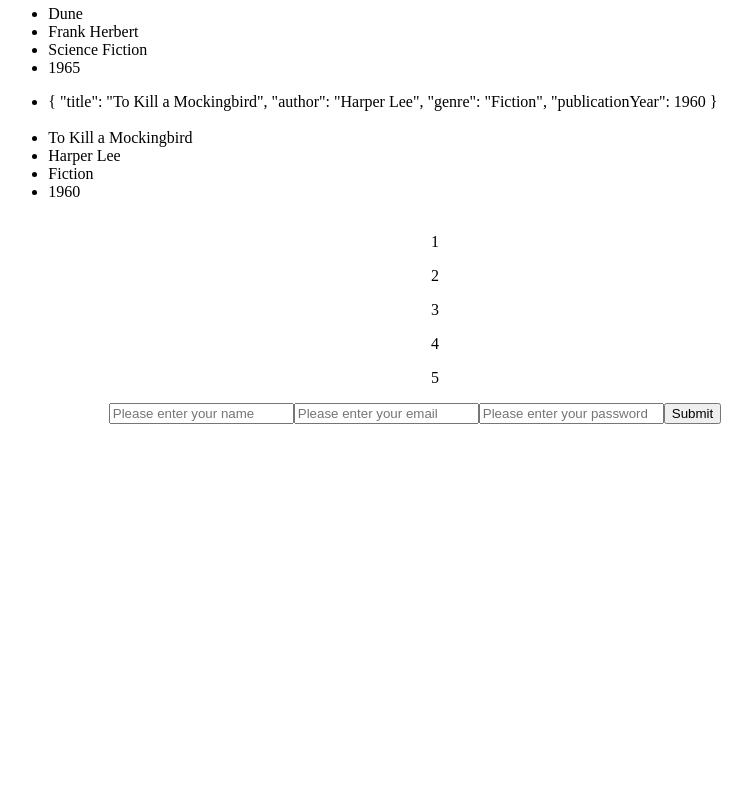
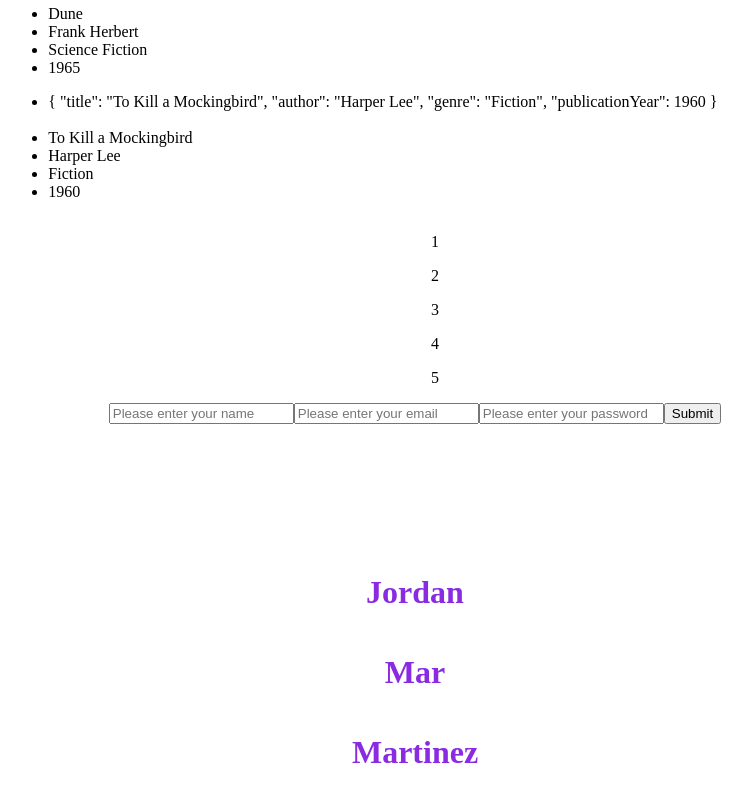
Before and after one commit to marita703/vuejscurse, a Vue app: page / in a window 1280 px wide. Shown: the part 6655-7455 px from the top of the page, without its empty margins (225-977 px from the left). Before the commit the page ends 7216 px from the top, so only its background shows below. Built offline with nearby package versions, Linux system fonts and the light colour scheme.

Commit message:
dynamic props

```diff
--- a/package.json
+++ b/package.json
@@ -15,10 +15,12 @@
   },
   "devDependencies": {
     "@rushstack/eslint-patch": "^1.8.0",
+    "@typescript-eslint/eslint-plugin": "^7.16.0",
+    "@typescript-eslint/parser": "^7.16.0",
     "@vitejs/plugin-vue": "^5.0.5",
     "@vue/eslint-config-prettier": "^9.0.0",
     "eslint": "^8.57.0",
-    "eslint-plugin-vue": "^9.23.0",
+    "eslint-plugin-vue": "^9.27.0",
     "prettier": "^3.2.5",
     "vite": "^5.3.1",
     "vite-plugin-vue-devtools": "^7.3.1"
--- /dev/null
+++ b/src/components/DynamicPropsComponent.vue
@@ -0,0 +1,9 @@
+<script setup>
+const props = defineProps(['firstName', 'lastName'])
+</script>
+
+<!-- PROPS DATA IS INMUTABLE -->
+<template>
+  <h1>{{ props.firstName }}</h1>
+  <h1>{{ props.lastName }}</h1>
+</template>
--- a/src/components/HelloWorld.vue
+++ b/src/components/HelloWorld.vue
@@ -15,6 +15,12 @@
 import ConditionalRenderingComponent from '@/components/ConditionalRenderingComponent.vue'
 import IterationComponent from '@/components/IterationComponent.vue'
 import TwoBindingComponent from '@/components/TwoBindingComponent.vue'
+import StaticPropsComponent from '@/components/StaticPropsComponent.vue'
+import DynamicPropsComponent from '@/components/DynamicPropsComponent.vue'
+
+import { ref } from 'vue'
+const firstName = ref('Mar')
+const lastName = ref('Martinez')
 console.log('Hello World')
 </script>
 
@@ -37,6 +43,8 @@
     <ConditionalRenderingComponent />
     <IterationComponent />
     <TwoBindingComponent />
+    <StaticPropsComponent name="Jordan" />
+    <DynamicPropsComponent :firstName="firstName" :lastName="lastName" />
   </div>
 </template>
 <!-- Css -->
--- /dev/null
+++ b/src/components/StaticPropsComponent.vue
@@ -0,0 +1,7 @@
+<script setup>
+const props = defineProps(['name'])
+</script>
+
+<template>
+  <h1>{{ props.name }}</h1>
+</template>
```
Also changed, not shown: 1 other file (tests, documents, lock files or other folders).
